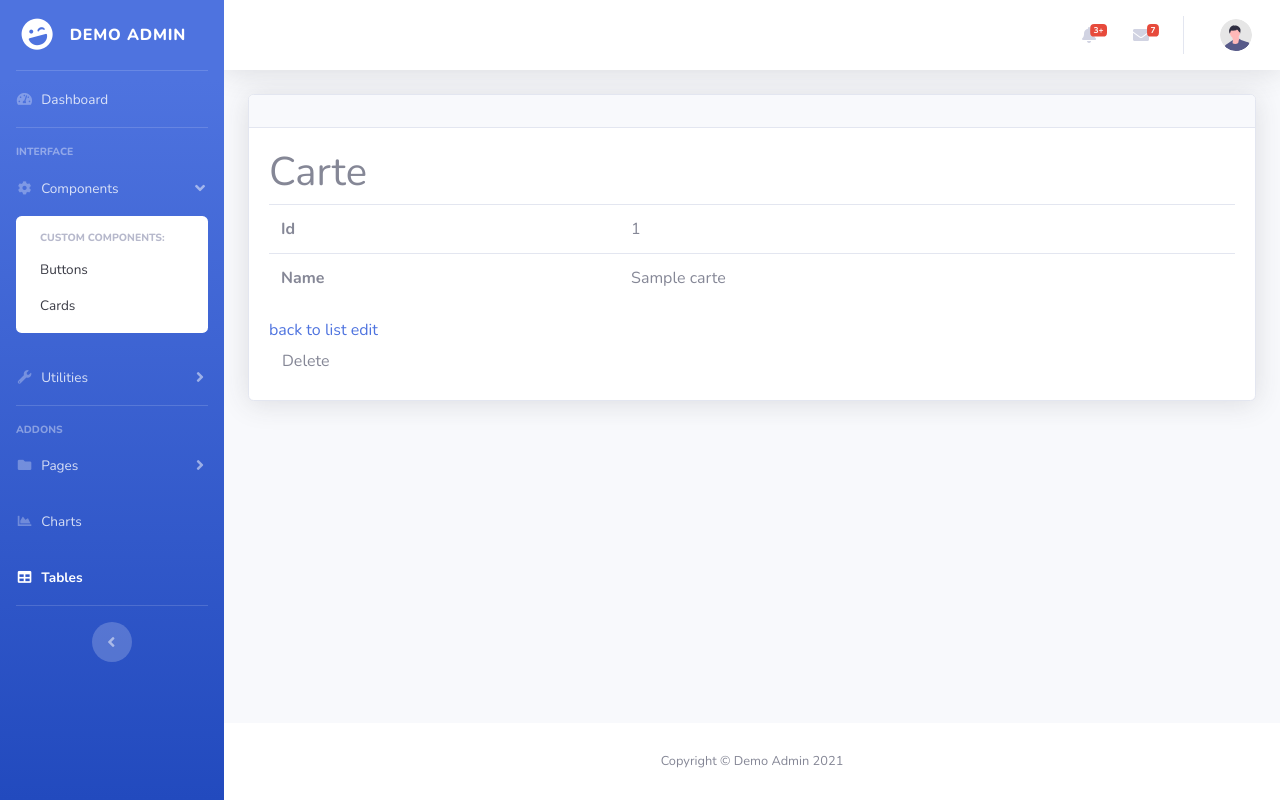
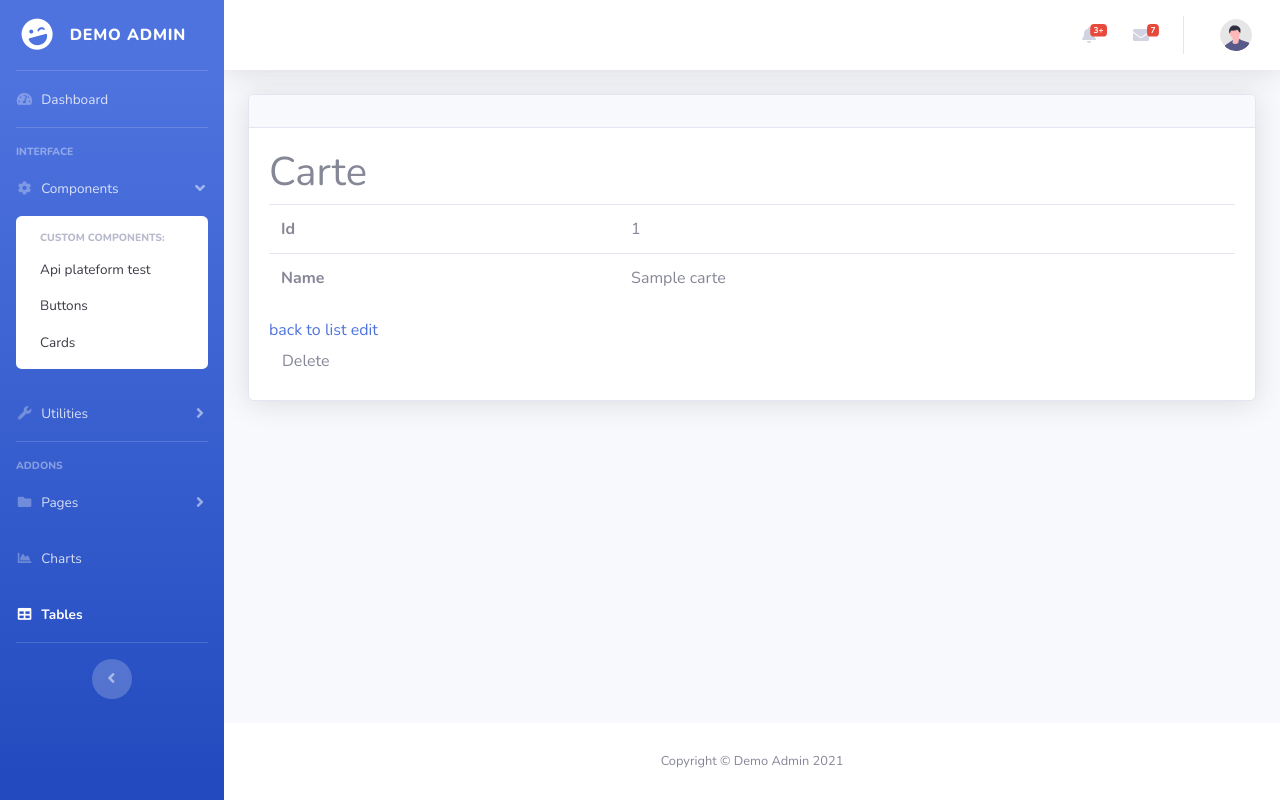
Before and after one commit to helchall/demo, a Symfony app: template templates/carte/show.html.twig in a window 1280 px wide, after a click on "Components". Run offline with Twig, Linux system fonts and the light colour scheme; the template is opened without the code that fills it: most values are stand-ins (such as "Sample title", 1, 10 or a date in 2020); some libraries are stand-ins or nearby versions.

Commit message:
Updating base template

```diff
--- a/templates/base.html.twig
+++ b/templates/base.html.twig
@@ -75,6 +75,7 @@
 					<div id="collapseTwo" class="collapse" aria-labelledby="headingTwo" data-parent="#accordionSidebar">
 						<div class="bg-white py-2 collapse-inner rounded">
 							<h6 class="collapse-header">Custom Components:</h6>
+							<a class="collapse-item" href="{{ path('api_entrypoint') }}">Api plateform test</a>
 							<a class="collapse-item" href="#">Buttons</a>
 							<a class="collapse-item" href="#">Cards</a>
 						</div>
```
